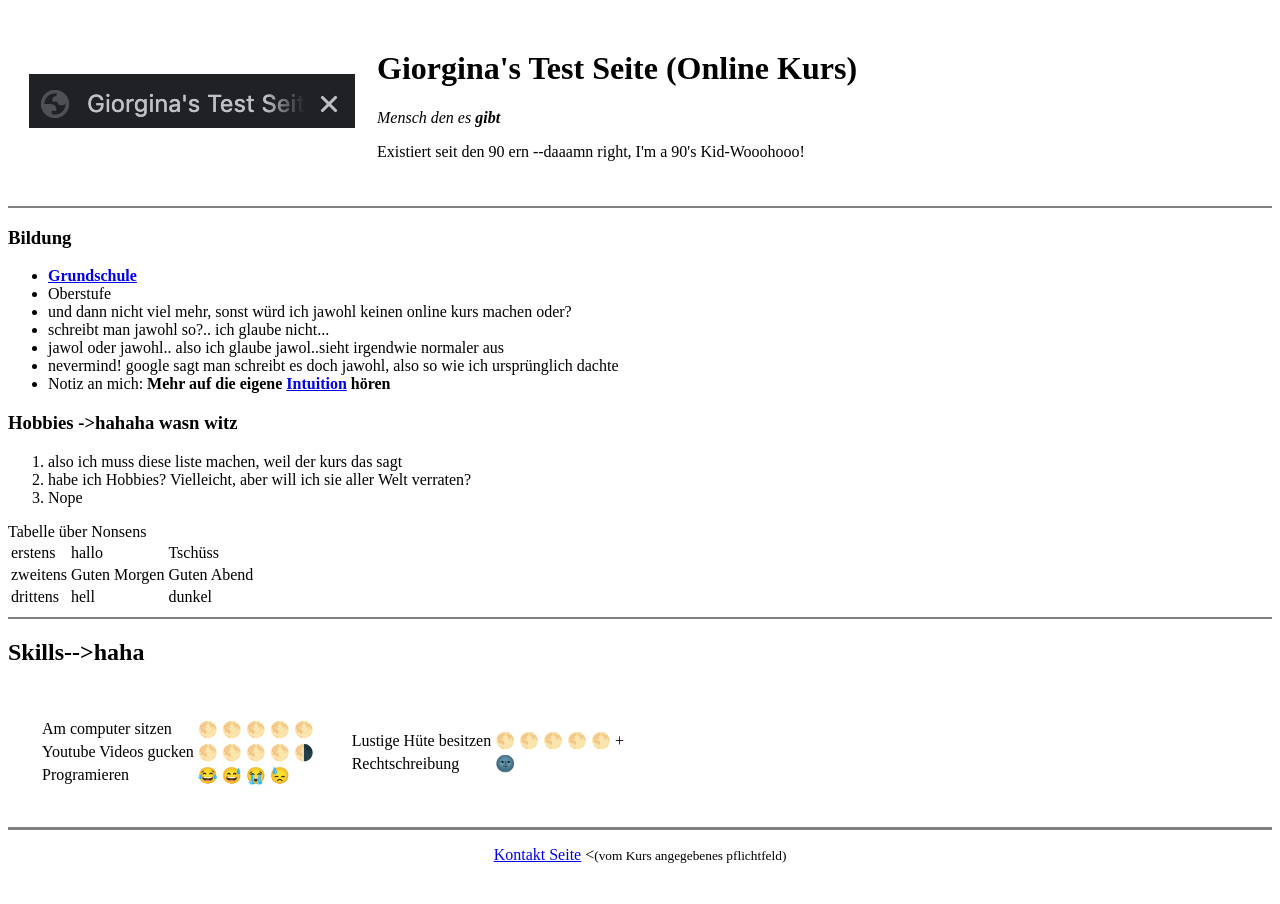
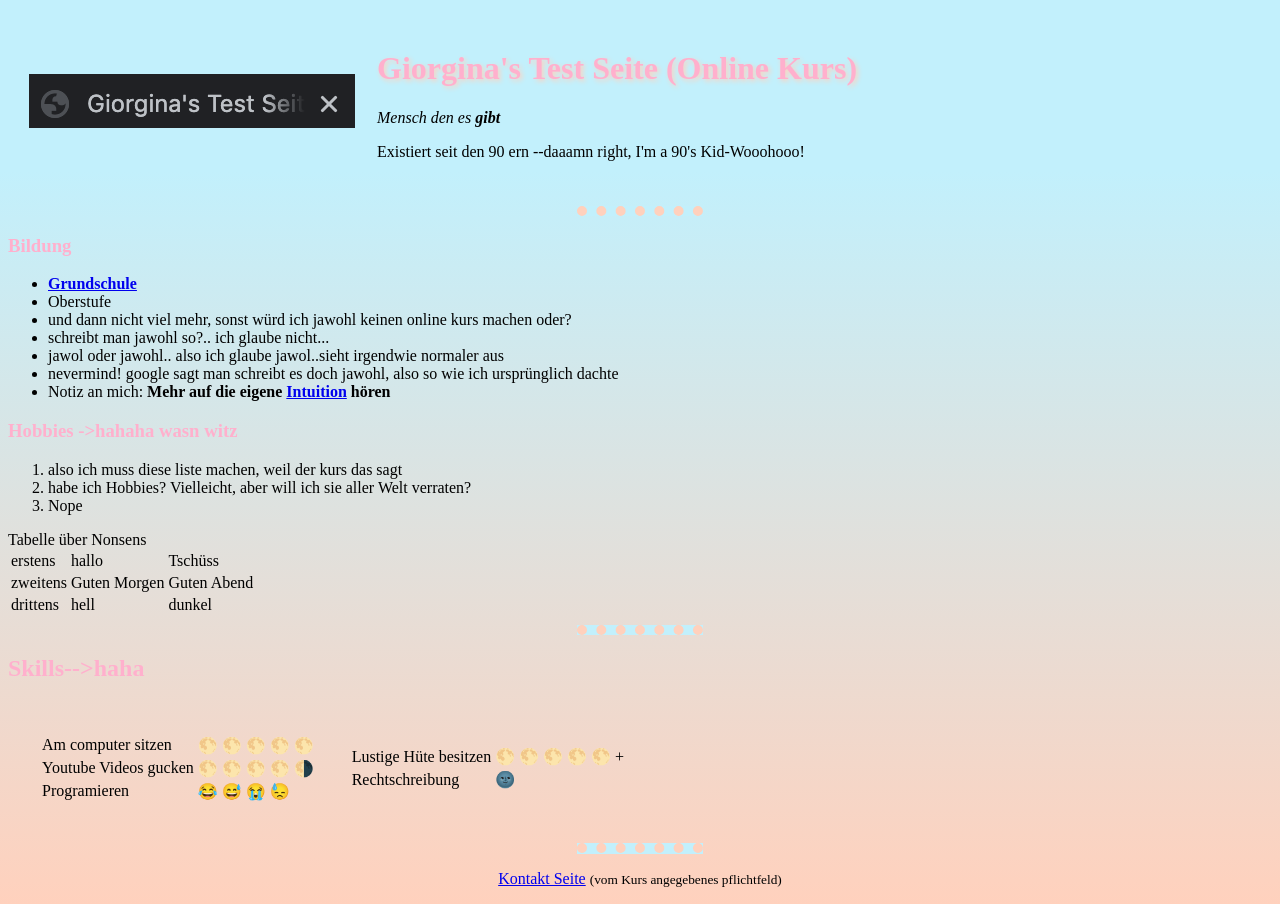
Before and after one commit to GiorginaS/TestSeite, a plain HTML site: page index.html in a window 1280 px wide. Before the commit the page ends 880 px from the top, so only its background shows below. Drawn offline with Linux system fonts and the light colour scheme; files that its build step writes are made by us from their sources.

Commit message:
Jetzt mit CSS 1

```diff
--- a/index.html
+++ b/index.html
@@ -4,12 +4,15 @@
 <head>
   <meta charset="utf-8">
   <title>Giorgina's Test Seite</title>
+<link rel="stylesheet" href="css/styles.css">
 </head>
 
 <body>
+
+
   <table cellspacing="20">
     <td>
-      <img src="https://github.com/GiorginaS/TestSeite/blob/master/Fotos/Foto%20fu%CC%88r%20kurs%20webdev.png?raw=true" alt="Mist da ist was falsch gelaufen">
+      <img src="Fotos/Foto für kurs webdev.png" alt="Mist da ist was falsch gelaufen">
     </td>
     <td>
       <h1>Giorgina's Test Seite (Online Kurs)</h1>
@@ -54,7 +57,7 @@
       <td>dunkel</td>
     </tr>
   </table>
-  <hr size="2" noshade>
+  <hr size="2" >
   <h2>Skills-->haha </h2>
   <table cellspacing="30">
 
@@ -91,7 +94,7 @@
   <hr size="3" noshade>
   <center>
     <p><a href="Kontakt.html">Kontakt Seite</a>
-      <<small>(vom Kurs angegebenes pflichtfeld)</small>
+      <small>(vom Kurs angegebenes pflichtfeld)</small>
     </p>
   </center>
 </body>
--- /dev/null
+++ b/styles.css
@@ -0,0 +1,20 @@
+body {
+  background: linear-gradient(to bottom, #c2f0fc 19%,#ffd1bd 100% )
+}
+
+hr {
+  background-color:  #c2f0fc;
+  border-style: none;
+  border-top-style: dotted;
+  border-color: #ffd1bd;
+  border-width: 10px;
+  width: 10%;
+}
+
+h1 {
+  color:
+  #ffb0cd;
+  text-shadow: 2px 2px 5px #ffd1bd;
+}
+h2{color:#ffb0cd;}
+h3 {color:#ffb0cd;}
```
Also changed, not shown: Kontakt.html (+5 -2 lines), Testseite für Forms.html (+4 -0 lines). Lines whose indentation alone changed are shown as unchanged.
